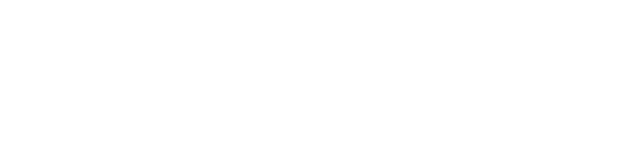
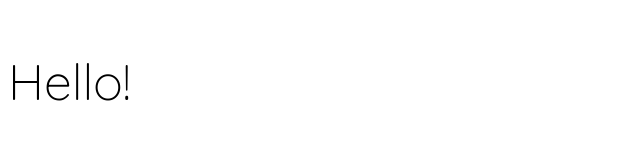
Before and after one commit to anthonyArellano1923/cursoFrontendPractico, a plain HTML site: page clase4.html in a window 1280 px wide. Shown: the whole page, without its empty margins (0-640 px from the left). Drawn offline with Linux system fonts and the light colour scheme.

Commit message:
Clase 4, añadir variables y fuente.

```diff
--- a/clase4.html
+++ b/clase4.html
@@ -4,11 +4,30 @@
     <meta charset="UTF-8">
     <meta name="viewport" content="width=device-width, initial-scale=1.0">
     <title>Document</title>
+    <link rel="preconnect" href="https://fonts.googleapis.com">
+    <link rel="preconnect" href="https://fonts.gstatic.com" crossorigin>
+    <link href="https://fonts.googleapis.com/css2?family=Quicksand:wght@300..700&display=swap" rel="stylesheet">
+
     <style>
-
+        :root {
+            --very-light-pink : #c7c7c7;
+            --text-input-field : #f7f7f7;
+            --hospital-green: ##ACD9B2;
+            --white : #FFFFFF;
+            --black : #000000;
+            --dark : #232830;
+            --font-light: 300;
+            --font-regular: 400;
+            --font-bold: 700;
+        }
+        body {
+            font-family: "Quicksand", sans-serif;
+            font-weight: var(--font-light);
+            font-size: 50px;
+        }
     </style>
 </head>
 <body>
-
+    <p>Hello!</p>
 </body>
 </html>
```
Also changed, not shown: index.html (+13 -3 lines).
